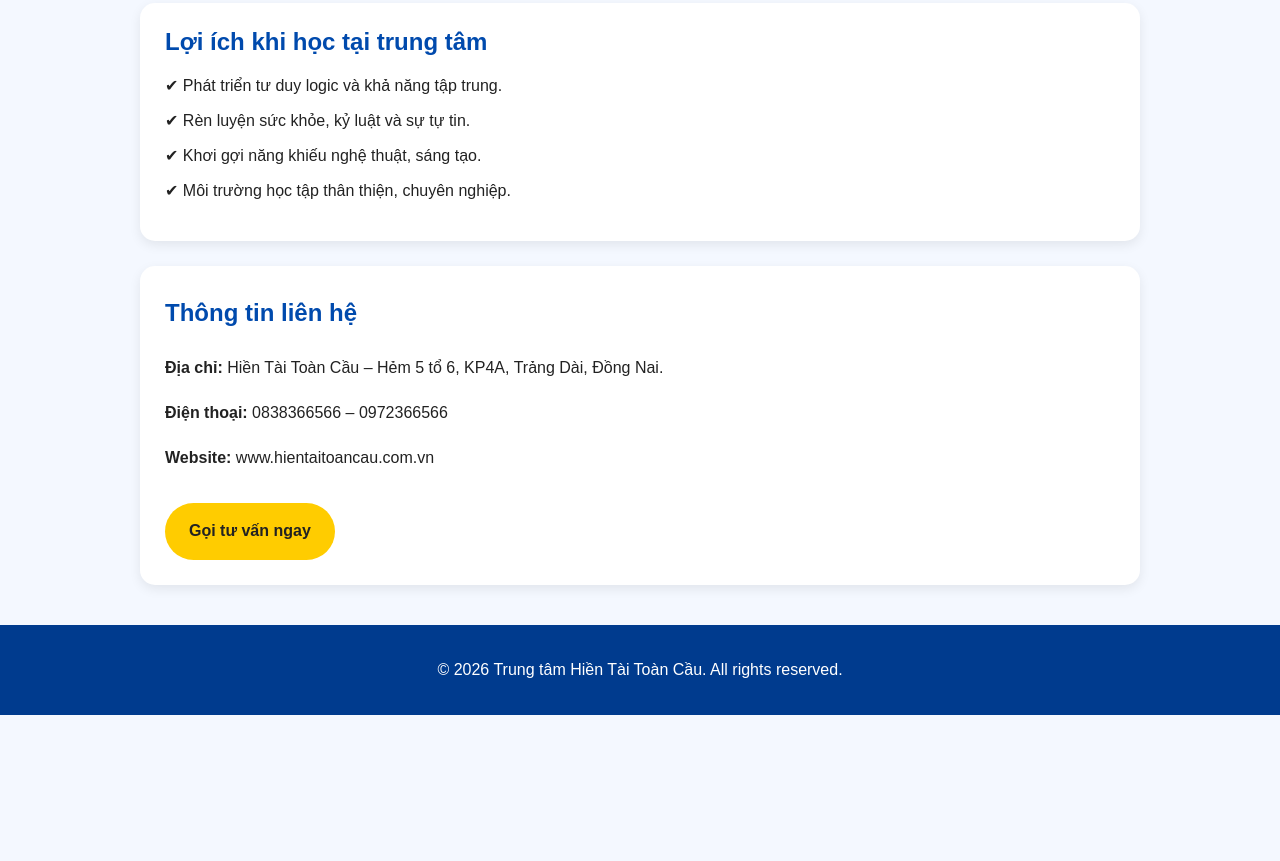
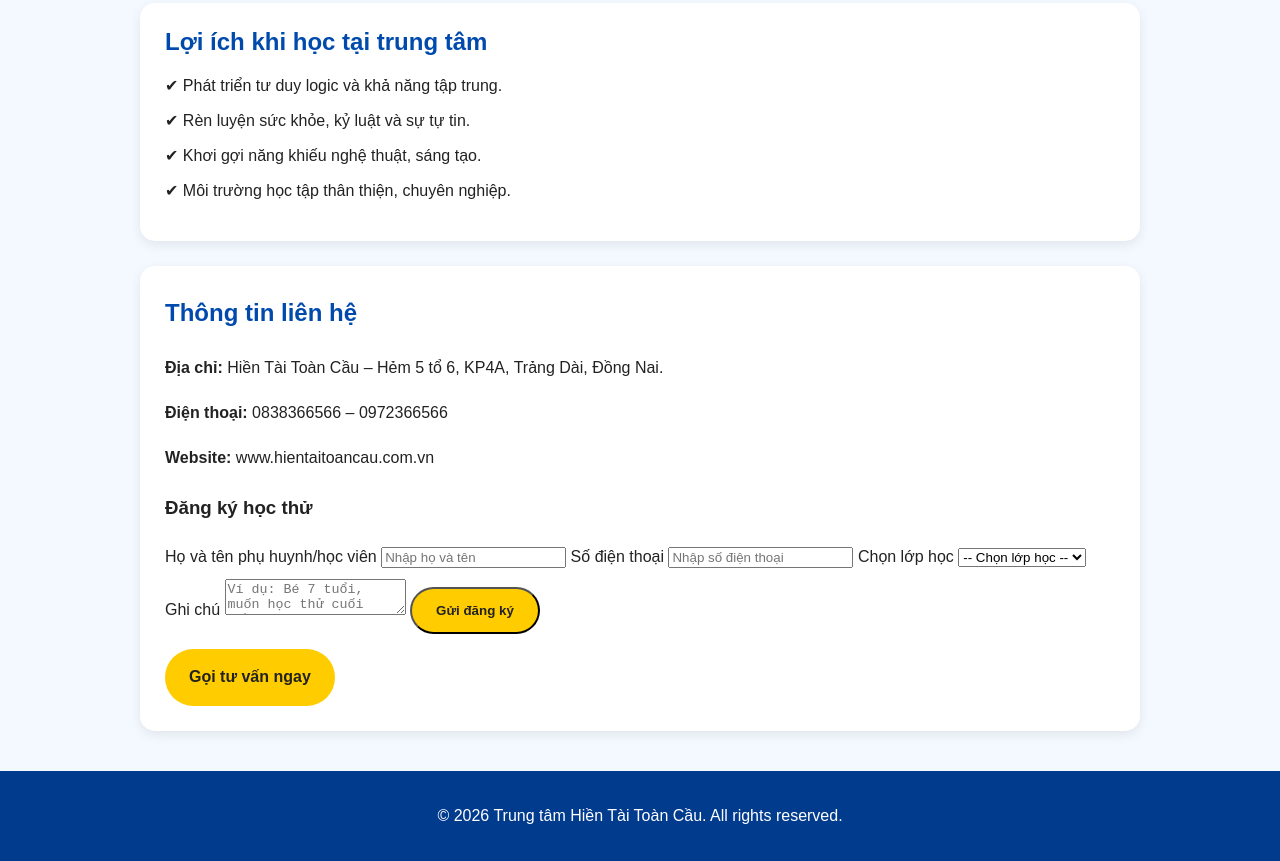
Before and after one commit to pttt2016/website-hientaitoancau, a plain HTML site: page index.html in a window 1280 px wide. Shown: the part 752-1613 px from the top of the page. Before the commit the page ends 1467 px from the top, so only its background shows below. Drawn offline with Linux system fonts and the light colour scheme.

Commit message:
Update index.html

```diff
--- a/index.html
+++ b/index.html
@@ -49,6 +49,31 @@
       <p><strong>Địa chỉ:</strong> Hiền Tài Toàn Cầu – Hẻm 5 tổ 6, KP4A, Trảng Dài, Đồng Nai.</p>
       <p><strong>Điện thoại:</strong> 0838366566 – 0972366566</p>
       <p><strong>Website:</strong> www.hientaitoancau.com.vn</p>
+      <form class="register-form" onsubmit="guiDangKy(event)">
+  <h3>Đăng ký học thử</h3>
+
+  <label>Họ và tên phụ huynh/học viên</label>
+  <input type="text" id="hoTen" placeholder="Nhập họ và tên" required>
+
+  <label>Số điện thoại</label>
+  <input type="tel" id="soDienThoai" placeholder="Nhập số điện thoại" required>
+
+  <label>Chọn lớp học</label>
+  <select id="lopHoc" required>
+    <option value="">-- Chọn lớp học --</option>
+    <option>Cờ vua</option>
+    <option>Taekwondo</option>
+    <option>Boxing</option>
+    <option>Toán Soroban</option>
+    <option>Vẽ sáng tạo</option>
+    <option>Đàn Piano</option>
+  </select>
+
+  <label>Ghi chú</label>
+  <textarea id="ghiChu" placeholder="Ví dụ: Bé 7 tuổi, muốn học thử cuối tuần"></textarea>
+
+  <button type="submit" class="button">Gửi đăng ký</button>
+</form>
       <a href="tel:0838366566" class="button">Gọi tư vấn ngay</a>
     </div>
 
```
